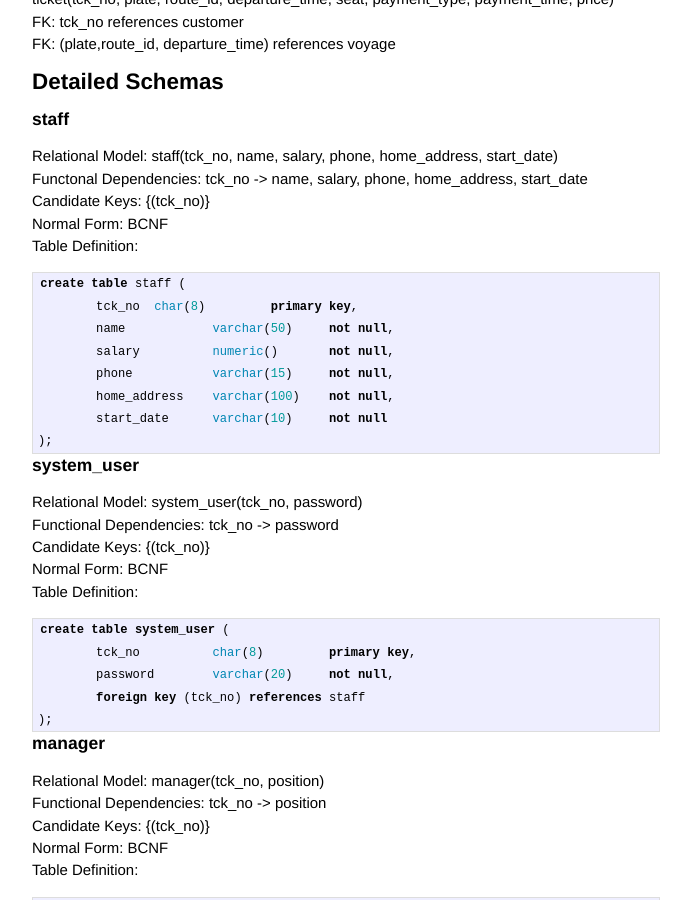
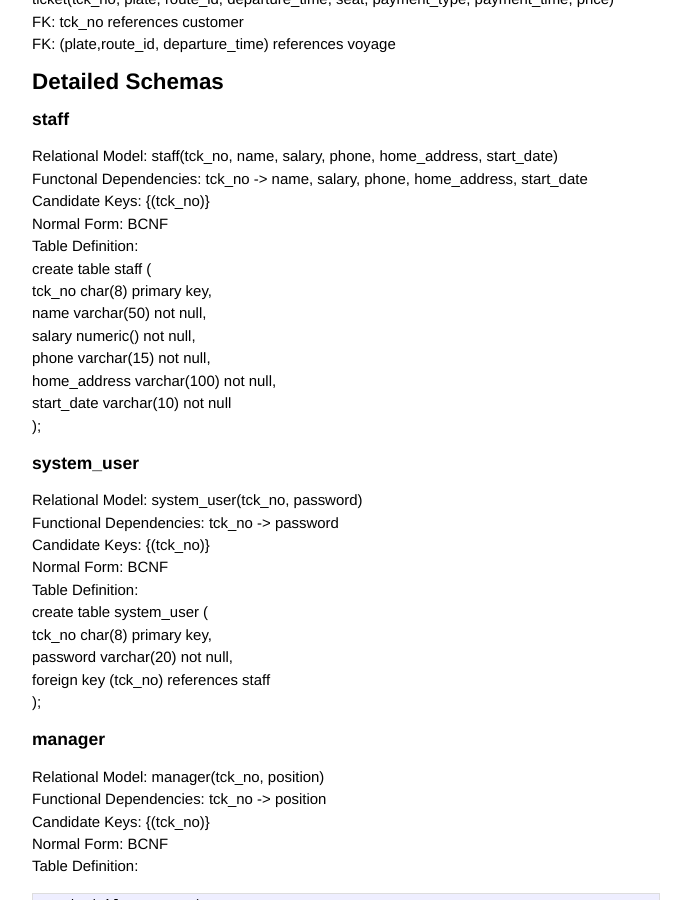
Before and after one commit to ozen/cs353-project, a Jekyll site: the page built from _posts/2014-04-18-design.markdown, in a window 1280 px wide and 900 px high, scrolled down 2593 px. Shown: the whole window, without its empty margins (294-985 px from the left). Built offline with Jekyll 4.4.1, drawn with Linux system fonts in a browser that asks for light colours; Markdown is read by kramdown in place of the engine named in the settings.

Commit message:
Syntax Fix

````diff
--- a/_posts/2014-04-18-design.markdown
+++ b/_posts/2014-04-18-design.markdown
@@ -115,7 +115,6 @@ Functonal Dependencies: tck_no -> name, salary, phone, home_address, start_date
 Candidate Keys: {(tck_no)}
 Normal Form: BCNF
 Table Definition:
-```sql
 create table staff (
 	tck_no 	char(8)		primary key,
 	name		varchar(50)	not null,
@@ -124,7 +123,6 @@ create table staff (
 	home_address	varchar(100)	not null,
 	start_date	varchar(10)	not null
 );
-```
 
 ### system_user
 
@@ -133,13 +131,11 @@ Functional Dependencies: tck_no -> password
 Candidate Keys: {(tck_no)}
 Normal Form: BCNF
 Table Definition:
-```sql
 create table system_user (
 	tck_no		char(8)		primary key,
 	password	varchar(20)	not null,
 	foreign key (tck_no) references staff
 );
-```
 
 ### manager
 
@@ -622,6 +618,8 @@ SQL Statements:
 	WHERE tck_no = @tck_no
 	  AND password=@password
 
+
+
 ## Bus Rental
 
 Input: @end_time, @price, @rented_from
@@ -647,6 +645,7 @@ SQL Statements:
 	       @end_time,
 	       @price,
 	       @rented_from)
+
 
 
 ## Manager Dashboard
@@ -712,6 +711,7 @@ List rentals:
 	  AND r.start_time = rented_by.start_time rented_by.tck_no = c.tck_no
 
 
+
 ## List Voyages:
 
 Input: @dep_city, @arr_city, @dep_time
@@ -741,6 +741,7 @@ SQL Statements:
 	  AND r.depart_city=@dep_city
 	  AND r.arrive_city = @arr_city
 	  AND v.departure_time = @dep_time
+
 
 
 ## List Reservations
@@ -783,6 +784,7 @@ Cancel:
 	  AND seat=@seat
 
 
+
 ## Create Ticket
 
 Input: @tck_no,@plate,@route_id, @departure_time, @seat, @payment_type, @price, @name, @surname, @dateofbirth, @gender
@@ -804,6 +806,7 @@ SQL Statements:
 
 INSERT INTO customer(@tck_no, @name, @surname, @dateofbirth, @gender)
 *customer table are protected from having duplicates by a trigger
+
 
 
 ## Make Reservation
@@ -828,6 +831,7 @@ INSERT INTO customer(@tck_no, @name, @surname, @dateofbirth, @gender)
 *customer table are protected from having duplicates by a trigger
 
 
+
 ## Edit Bus
 
 Input: @plate, @type, @is_operational
@@ -841,6 +845,7 @@ SQL Statements:
 	SET is_operational=@is_operational,
 	    type=@type
 	WHERE plate=@plate
+
 
 
 ## Edit/Remove Bus Type
@@ -883,6 +888,7 @@ SQL Statements:
 		    year=@year
 
 
+
 ## Terminal Agent Dashboard
 
 Input: @time, @plate, @departure_time, @arrival_time
@@ -897,6 +903,7 @@ SQL Statements:
 	WHERE plate=@plate
 	  AND route_id = @route_id
 	  AND departure_time=@departure_time
+
 
 
 ## Customer Dashboard
````
